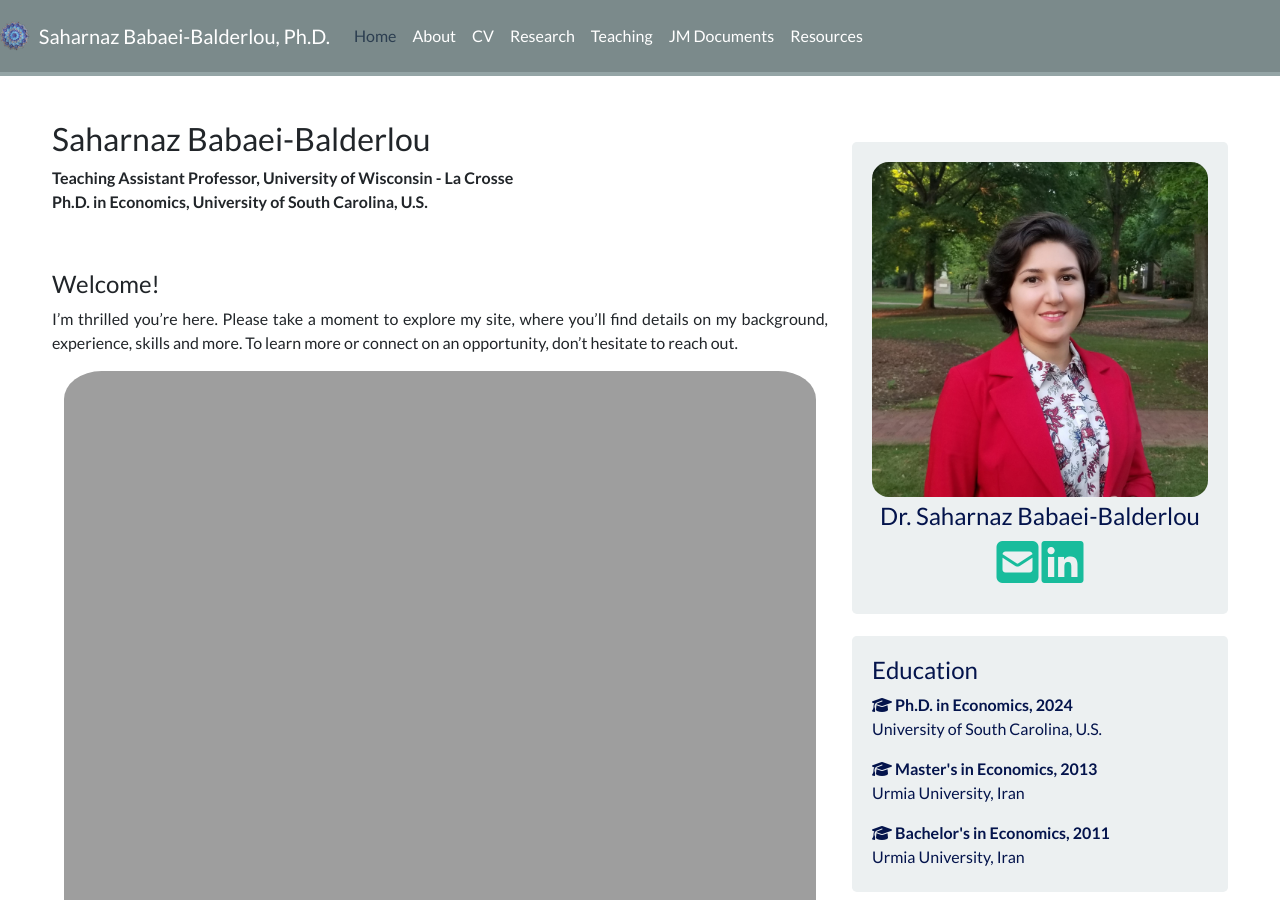
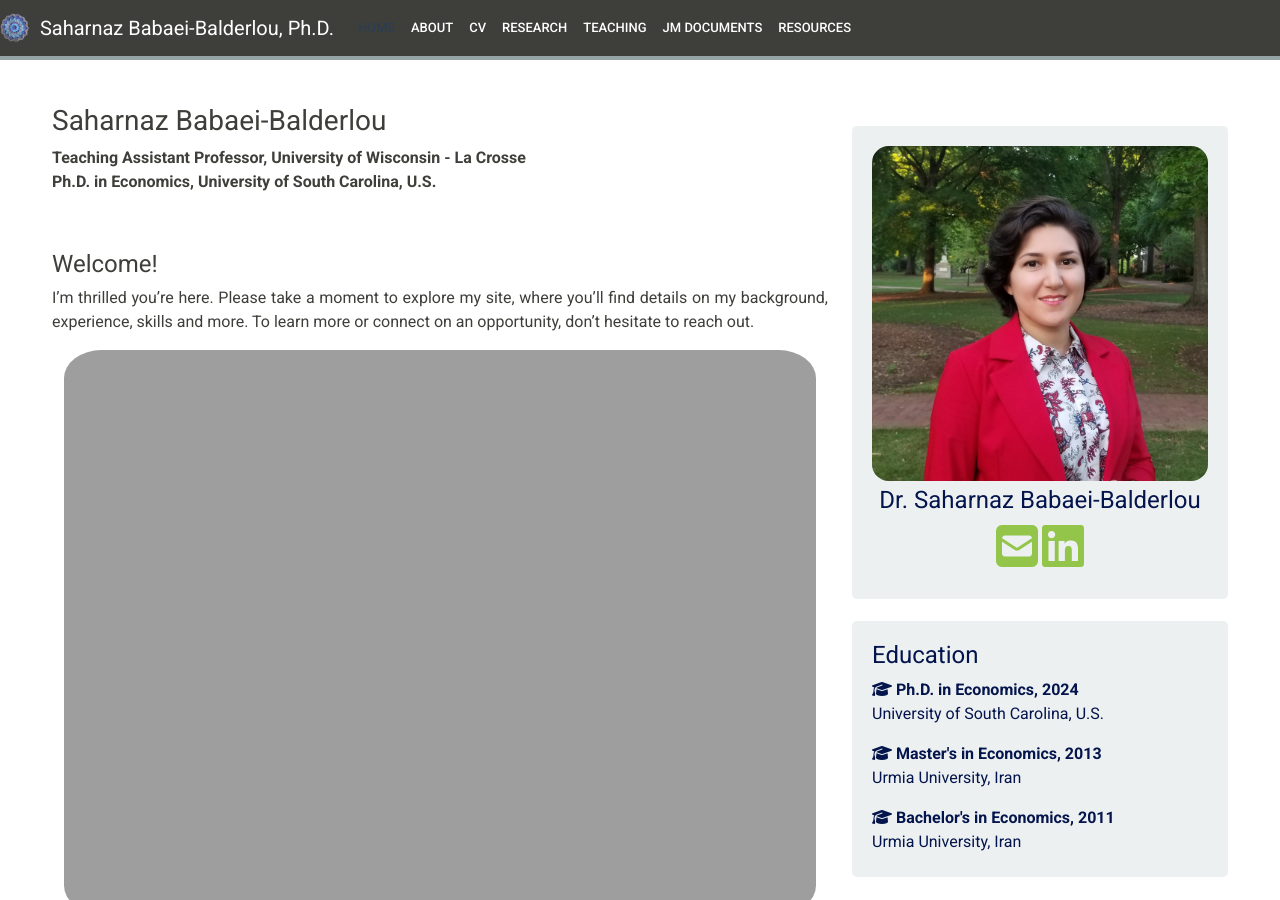
Before and after one commit to saharnazb/saharnazb.github.io, a Jekyll site: the page built from _pages/home.md, in a window 1280 px wide and 900 px high. Built offline with Jekyll 4.4.1, drawn with Linux system fonts in a browser that asks for light colours; nearby versions of some CDN libraries; library files that are not in the unit come from our copies; a style sheet for code colours, icons or effects is not loaded.

Commit message:
Update head.html

```diff
--- a/_includes/head.html
+++ b/_includes/head.html
@@ -12,7 +12,7 @@
   <link rel="stylesheet" href="https://cdn.rawgit.com/jpswalsh/academicons/master/css/academicons.min.css">
 
   <!-- Bootswatch Theme (Superhero) -->
-  <link rel="stylesheet" href="https://cdn.jsdelivr.net/npm/bootswatch@5.1.3/dist/flatly/bootstrap.min.css">
+  <link rel="stylesheet" href="https://cdn.jsdelivr.net/npm/bootswatch@5.1.3/dist/sandstone/bootstrap.min.css">
 
   <!-- Preconnects (optional) -->
   <link rel="preconnect" href="https://player.vimeo.com">
```
